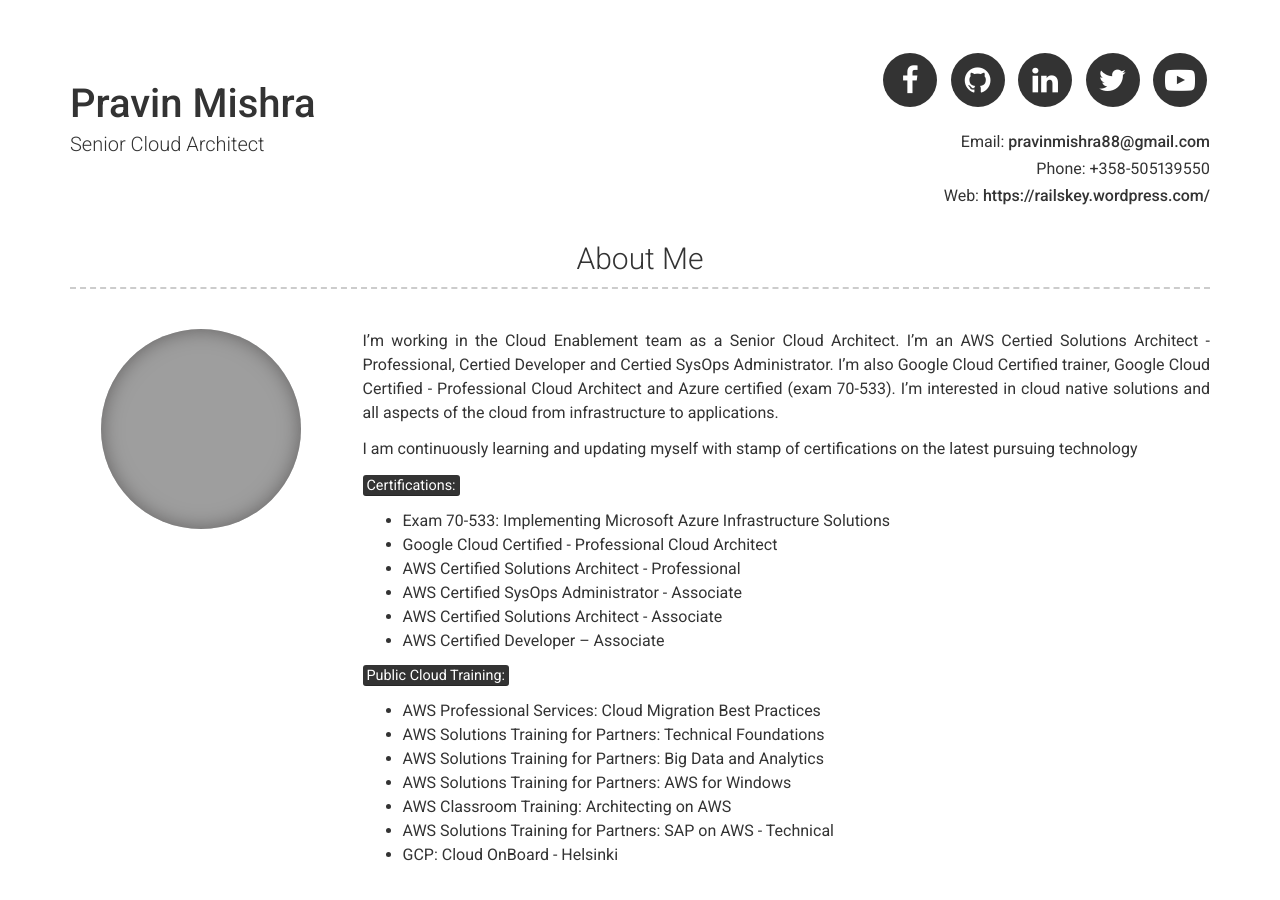
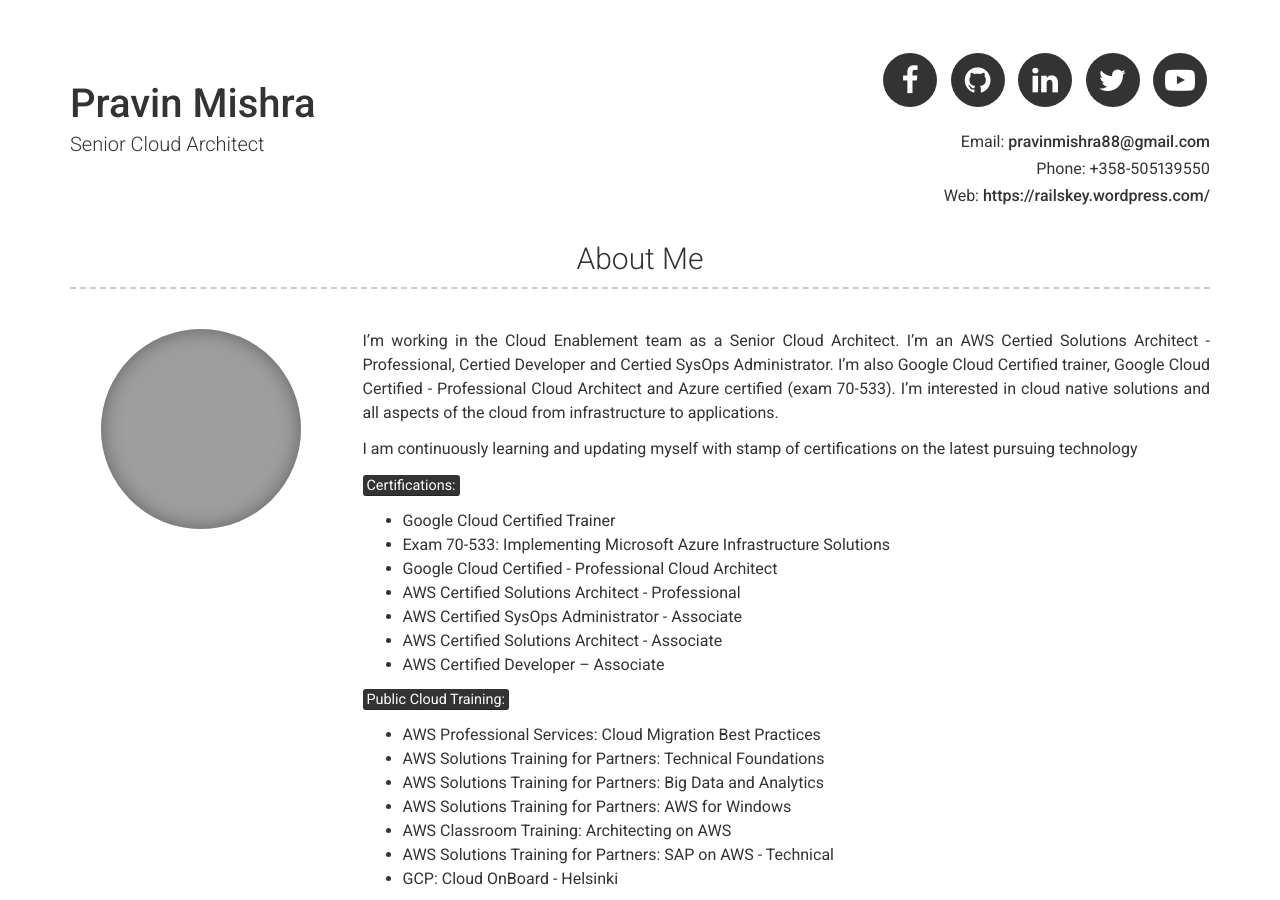
Before and after one commit to diatmpravin/diatmpravin.github.io, a Jekyll site: the page built from index.md, in a window 1280 px wide and 900 px high. Built offline with Jekyll 4.4.1, drawn with Linux system fonts in a browser that asks for light colours; grey boxes are pictures that could not be loaded.

Commit message:
adding trainer

```diff
--- a/_config.yml
+++ b/_config.yml
@@ -34,6 +34,7 @@ about_content: | # this will include new lines to allow paragraphs
   I am continuously learning and updating myself with stamp of certifications on the latest pursuing technology
 
   <mark>Certifications:</mark>
+  - Google Cloud Certified Trainer
   - Exam 70-533: Implementing Microsoft Azure Infrastructure Solutions
   - Google Cloud Certified - Professional Cloud Architect
   - AWS Certified Solutions Architect - Professional
```
